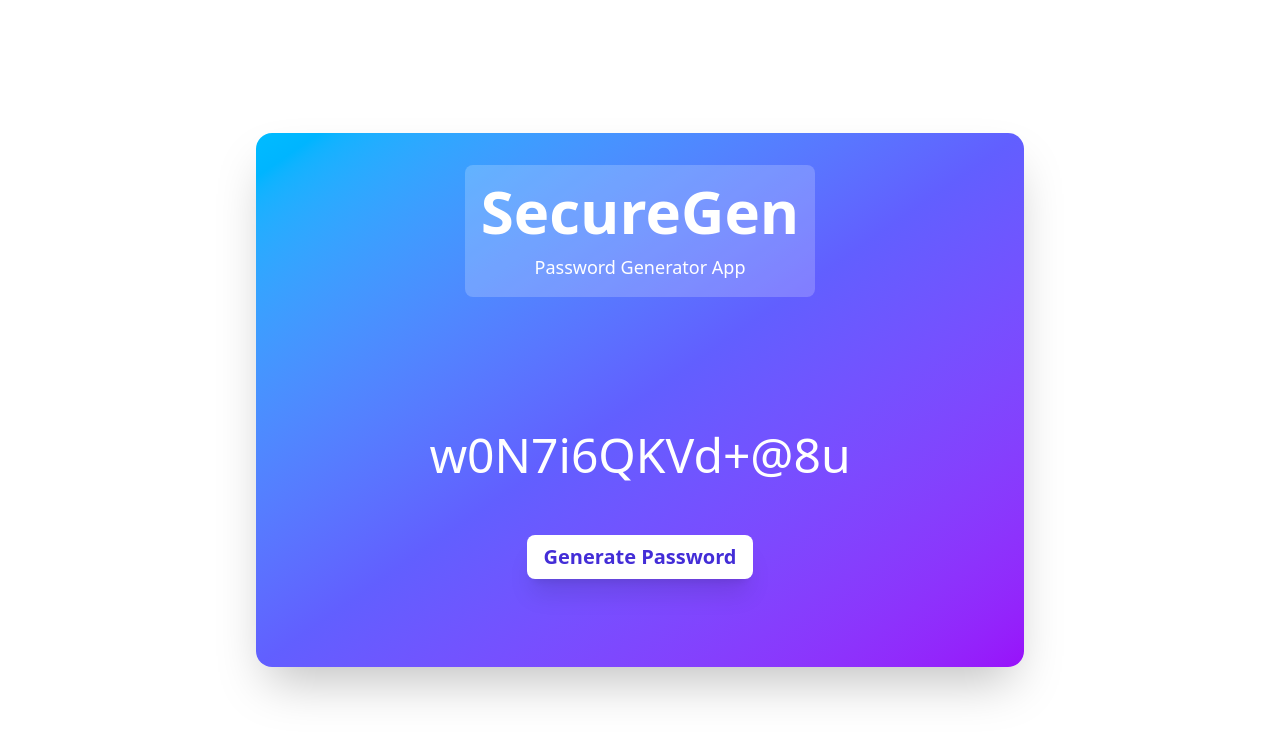
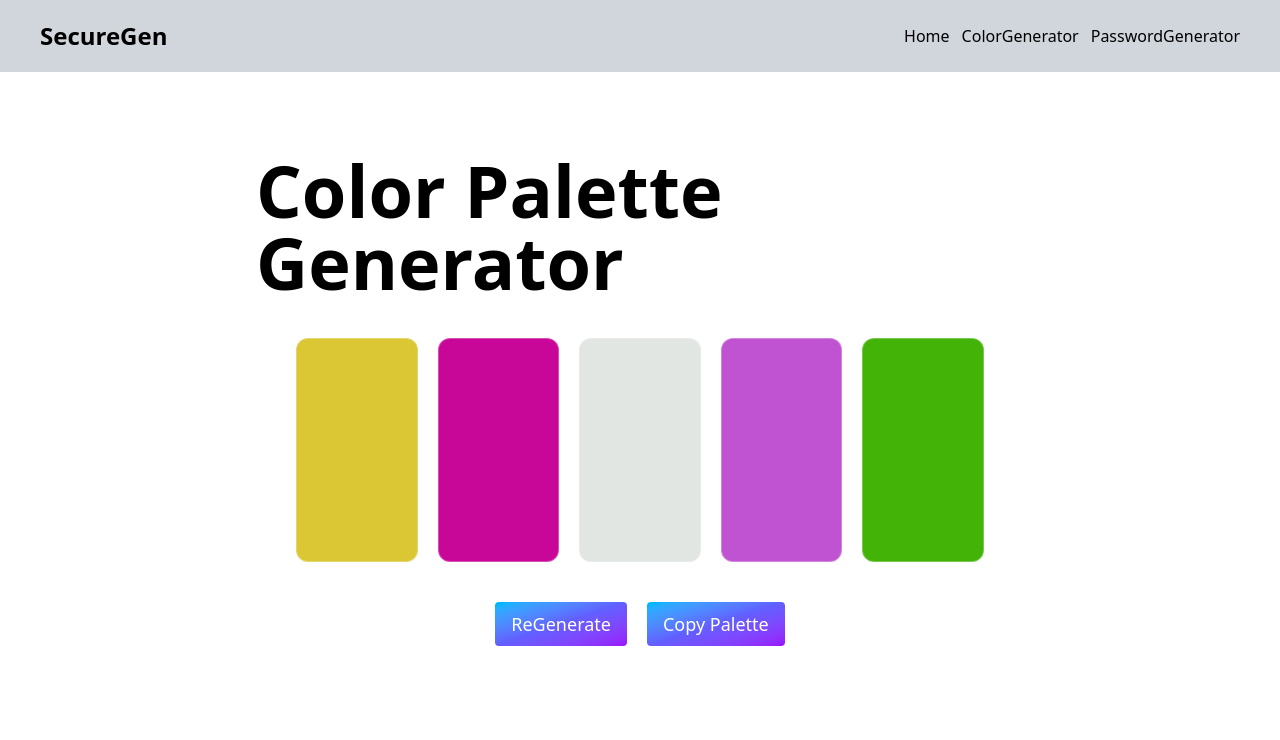
Before and after one commit to shahrampk/React-Basics, a React (Vite) app: page /Color-generator in a window 1280 px wide. Shown: the top 740 px of the page. Built offline with nearby package versions, Linux system fonts and the light colour scheme.

Commit message:
setup React Router and Organize project

```diff
--- a/src/App.jsx
+++ b/src/App.jsx
@@ -1,10 +1,14 @@
-import PasswordGenerator from "./Challenges/PasswordGenerator/PasswordGenerator";
+import Navbar from "./React-Router/Navbar";
+import Routs from "./React-Router/Routs";
 
 const App = () => {
   return (
-    <div className="min-h-screen justify-center items-center grid grid-cols-5">
-      <PasswordGenerator />
-    </div>
+    <>
+      <Navbar />
+      <div className="min-h-screen justify-center items-center grid grid-cols-5">
+        <Routs />
+      </div>
+    </>
   );
 };
 
--- a/src/Challenges/ColorGenerater.jsx/ColorGenerator.jsx
+++ b/src/Challenges/ColorGenerator/ColorGenerator.jsx
@@ -20,8 +20,8 @@ const ColorGenerator = () => {
   }, []);
 
   return (
-    <div className="my-10 w-full text-white flex flex-col gap-10 items-center">
-      <p className="text-5xl xl:text-7xl text-black text-shadow-md text-shadow-green-600 font-black">
+    <div className="my-10 col-start-2 col-span-3 text-white flex flex-col gap-10 items-center">
+      <p className="text-5xl xl:text-7xl text-black font-extrabold">
         Color Palette Generator
       </p>
       <div className="grid gap-5 w-full px-10 h-full grid-cols-5 flex-wrap justify-center">
@@ -34,7 +34,7 @@ const ColorGenerator = () => {
               onClick={() => {
                 window.navigator.clipboard.writeText(color);
               }}
-              className="h-full rounded-xl border border-gray-100/30 cursor-pointer group relative"
+              className="h-56 rounded-xl border border-gray-100/30 cursor-pointer group relative"
             >
               <p className="hidden font-black group-active:inline transition-all absolute -top-10 duration-300 -rotate-x-20 rotate-y-20 text-shadow-md text-shadow-black">
                 Copied 👍
@@ -43,12 +43,23 @@ const ColorGenerator = () => {
           );
         })}
       </div>
-      <button
-        onClick={generateColorArr}
-        className="text-lg bg-black shadow-md px-4 py-2 rounded shadow-green-600 cursor-pointer hover:scale-110 active:scale-90 transition-all duration-100"
-      >
-        ReGenerate
-      </button>
+      <div className="flex gap-5">
+        <button
+          onClick={generateColorArr}
+          className="text-lg transition-all duration-200 bg-linear-to-br from-sky-400 via-indigo-500 to-purple-600  px-4 py-2  text-white rounded font-medium cursor-pointer"
+        >
+          ReGenerate
+        </button>
+        <button
+          onClick={() => {
+            window.navigator.clipboard.writeText(colors);
+
+          }}
+          className="text-lg transition-all duration-200 bg-linear-to-br from-sky-400 via-indigo-500 to-purple-600  px-4 py-2  text-white rounded font-medium cursor-pointer"
+        >
+          Copy Palette
+        </button>
+      </div>
     </div>
   );
 };
--- a/src/Challenges/PasswordGenerator/PasswordGenerator.jsx
+++ b/src/Challenges/PasswordGenerator/PasswordGenerator.jsx
@@ -39,8 +39,8 @@ const PasswordGenerator = () => {
     generatePassword();
   }, []);
   return (
-    <div className="bg-linear-to-br from-sky-400 via-indigo-500 to-purple-600 rounded-2xl col-span-3 col-start-2 h-2/3 shadow-2xl p-8 flex flex-col items-center text-white justify-between">
-      <div className="flex flex-col gap-3 bg-white/20 p-4 rounded-lg items-center">
+    <div className="bg-linear-to-br from-sky-400 via-indigo-500 to-purple-600 rounded-2xl col-span-3 col-start-2 h-2/3 shadow-xl shadow-black/30 p-8 flex flex-col items-center text-white justify-between">
+      <div className="flex flex-col gap-3 bg-white/20 py-3 px-5 rounded-lg items-center">
         <h1 className="text-6xl font-extrabold">SecureGen</h1>
         <p className="text-lg">Password Generator App</p>
       </div>
--- a/src/Practice/Navbar/HeroSection.jsx
+++ b/src/Practice/Navbar/HeroSection.jsx
@@ -1,16 +1,25 @@
 import React from "react";
+import { Link } from "react-router";
 
 const HeroSection = () => {
   return (
-    <div className="h-7/8 flex gap-8 justify-center items-center flex-col">
-      <h1 className="animate-slide-bottom text-4xl text-center leading-snug text-teal-500 font-bold">
+    <div className="h-7/8 flex gap-8 justify-center items-center flex-col col-start-2 col-span-3">
+      <h1 className="animate-slide-bottom text-5xl text-center leading-snug font-bold">
         Chose beautiful and professional Images <br /> with high resolution
       </h1>
       <div className="flex gap-3 text-lg">
-        <button className="text-lg transition-all duration-200 bg-teal-500 hover:bg-teal-600 px-4 py-1 text-gray-900 rounded font-medium cursor-pointer">
-          Explore
-        </button>
-        <button className="secondary-btn">Find</button>
+        <Link
+          to="Color-generator"
+          className="text-lg transition-all duration-200 bg-linear-to-br from-sky-400 via-indigo-500 to-purple-600  px-4 py-2  text-white rounded font-medium cursor-pointer"
+        >
+          ColorGenerator
+        </Link>
+        <Link
+          to="Password-generator"
+          className="text-lg transition-all duration-200 bg-linear-to-br from-sky-400 via-indigo-500 to-purple-600  px-4 py-2  text-white rounded font-medium cursor-pointer"
+        >
+          PasswordGenerator
+        </Link>
       </div>
     </div>
   );
--- /dev/null
+++ b/src/React-Router/Navbar.jsx
@@ -0,0 +1,29 @@
+import React from "react";
+import { Link, NavLink } from "react-router";
+
+const Navbar = () => {
+  return (
+    <header className="flex justify-between items-center px-10 py-5 fixed w-full bg-gray-300">
+      <div className="logoBox">
+        <Link to="/" className="text-2xl font-bold">
+          SecureGen
+        </Link>
+      </div>
+      <nav>
+        <ul className="flex gap-3">
+          <li>
+            <NavLink to="/">Home</NavLink>
+          </li>
+          <li>
+            <NavLink to="/Color-generator">ColorGenerator</NavLink>
+          </li>
+          <li>
+            <NavLink to="/Password-generator">PasswordGenerator</NavLink>
+          </li>
+        </ul>
+      </nav>
+    </header>
+  );
+};
+
+export default Navbar;
--- a/src/React-Router/Routs.jsx
+++ b/src/React-Router/Routs.jsx
@@ -1,9 +1,17 @@
-import React from 'react'
+import React from "react";
+import { Route, Routes } from "react-router";
+import HeroSection from "../Practice/Navbar/HeroSection";
+import PasswordGenerator from "../Challenges/PasswordGenerator/PasswordGenerator";
+import ColorGenerator from "../Challenges/ColorGenerator/ColorGenerator";
 
 const Routs = () => {
   return (
-    <div>Routs</div>
-  )
-}
+    <Routes>
+      <Route path="/" element={<HeroSection />} />
+      <Route path="/Color-generator" element={<ColorGenerator />} />
+      <Route path="/Password-generator" element={<PasswordGenerator />} />
+    </Routes>
+  );
+};
 
-export default Routs
+export default Routs;
--- a/src/main.jsx
+++ b/src/main.jsx
@@ -1,5 +1,10 @@
 import { createRoot } from "react-dom/client";
 import "./index.css";
 import App from "./App.jsx";
+import { BrowserRouter } from "react-router";
 
-createRoot(document.getElementById("root")).render(<App />);
+createRoot(document.getElementById("root")).render(
+  <BrowserRouter>
+    <App />
+  </BrowserRouter>
+);
```
